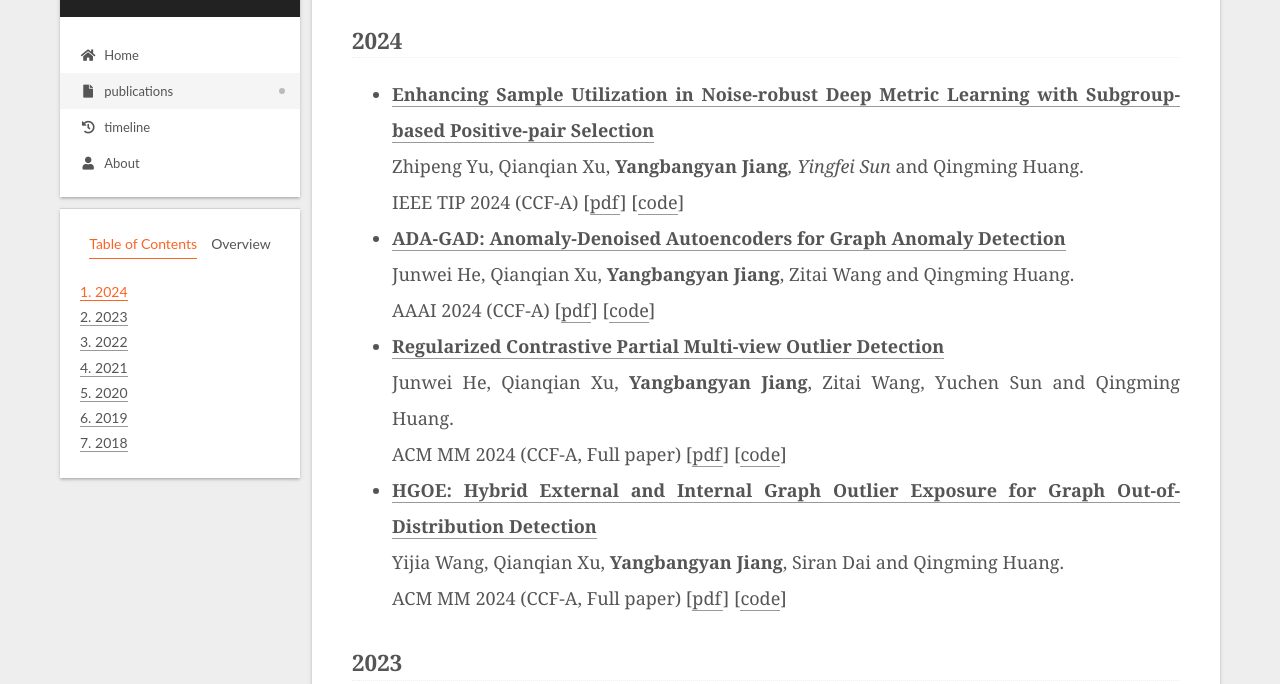
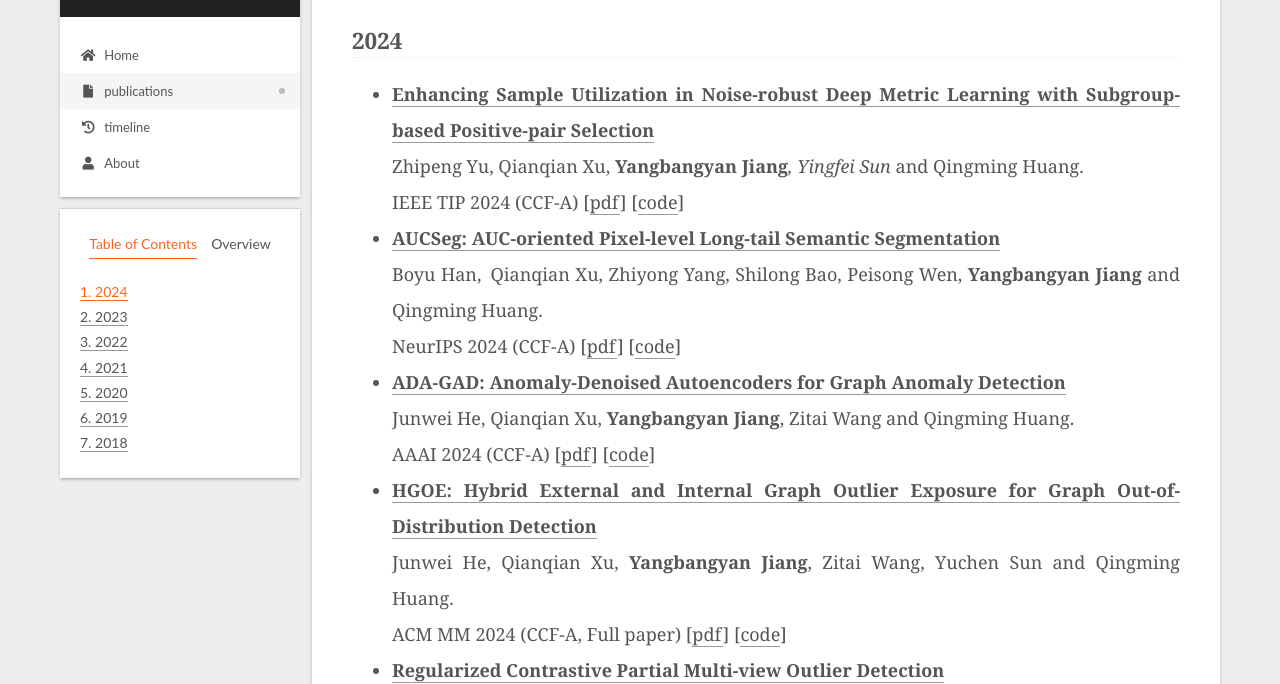
Before and after one commit to jiangyangby/jiangyangby.github.io, a plain HTML site: page publications/index.html in a window 1280 px wide. Shown: the part 130-814 px from the top of the page. Drawn offline with Linux system fonts and the light colour scheme; a web font is replaced by a local one.

Commit message:
Site updated: 2025-08-29 15:20:14

```diff
--- a/css/main.css
+++ b/css/main.css
@@ -1168,7 +1168,7 @@ pre .javascript .function {
 }
 .links-of-author a::before,
 .links-of-author span.exturl::before {
-  background: #4a05ff;
+  background: #a881ff;
   border-radius: 50%;
   content: ' ';
   display: inline-block;
--- a/publications/index.html
+++ b/publications/index.html
@@ -30,7 +30,7 @@
 <meta property="og:description" content="2024 Enhancing Sample Utilization in Noise-robust Deep Metric Learning with Subgroup-based Positive-pair Selection  Zhipeng Yu, Qianqian Xu, Yangbangyan Jiang, Yingfei Sun and Qingming Huang.  IEEE TI">
 <meta property="og:locale" content="en_US">
 <meta property="article:published_time" content="2018-11-20T07:57:49.000Z">
-<meta property="article:modified_time" content="2025-08-29T07:16:29.979Z">
+<meta property="article:modified_time" content="2025-08-29T07:19:52.917Z">
 <meta property="article:author" content="Yangbangyan Jiang">
 <meta name="twitter:card" content="summary">
 
@@ -183,10 +183,11 @@
 
       <div class="post-body">
           <h3 id="2024"><a href="#2024" class="headerlink" title="2024"></a>2024</h3><ul>
-<li><a target="_blank" rel="noopener" href="https://ieeexplore.ieee.org/document/10729738/"><strong>Enhancing Sample Utilization in Noise-robust Deep Metric Learning with Subgroup-based Positive-pair Selection</strong></a><br>  Zhipeng Yu, Qianqian Xu, <strong>Yangbangyan Jiang</strong><em>, Yingfei Sun</em> and Qingming Huang.<br>  IEEE TIP 2024 (CCF-A) [<a target="_blank" rel="noopener" href="https://arxiv.org/html/2501.11063v1">pdf</a>] [<a target="_blank" rel="noopener" href="https://github.com/smuelpeng/SGPS-NoiseFreeDML">code</a>]</li>
+<li><strong><a target="_blank" rel="noopener" href="https://ieeexplore.ieee.org/document/10729738/">Enhancing Sample Utilization in Noise-robust Deep Metric Learning with Subgroup-based Positive-pair Selection</a></strong><br>  Zhipeng Yu, Qianqian Xu, <strong>Yangbangyan Jiang</strong><em>, Yingfei Sun</em> and Qingming Huang.<br>  IEEE TIP 2024 (CCF-A) [<a target="_blank" rel="noopener" href="https://arxiv.org/html/2501.11063v1">pdf</a>] [<a target="_blank" rel="noopener" href="https://github.com/smuelpeng/SGPS-NoiseFreeDML">code</a>]</li>
+<li><strong><a target="_blank" rel="noopener" href="https://proceedings.neurips.cc/paper_files/paper/2024/file/e574db41163e700545ff4114f96b3d7a-Paper-Conference.pdf">AUCSeg: AUC-oriented Pixel-level Long-tail Semantic Segmentation</a></strong><br>  Boyu Han, Qianqian Xu, Zhiyong Yang, Shilong Bao, Peisong Wen, <strong>Yangbangyan Jiang</strong> and Qingming Huang.<br>  NeurIPS 2024 (CCF-A) [<a target="_blank" rel="noopener" href="https://arxiv.org/abs/2409.20398">pdf</a>] [<a target="_blank" rel="noopener" href="https://github.com/boyuh/AUCSeg">code</a>]</li>
 <li><strong><a target="_blank" rel="noopener" href="https://ojs.aaai.org/index.php/AAAI/article/view/28691">ADA-GAD: Anomaly-Denoised Autoencoders for Graph Anomaly Detection</a></strong><br>  Junwei He, Qianqian Xu, <strong>Yangbangyan Jiang</strong>, Zitai Wang and Qingming Huang.<br>  AAAI 2024 (CCF-A) [<a target="_blank" rel="noopener" href="https://arxiv.org/pdf/2312.14535">pdf</a>] [<a target="_blank" rel="noopener" href="https://github.com/jweihe/ADA-GAD">code</a>]</li>
-<li><strong><a target="_blank" rel="noopener" href="https://dl.acm.org/doi/10.1145/3664647.3681125">Regularized Contrastive Partial Multi-view Outlier Detection</a></strong><br>  Junwei He, Qianqian Xu, <strong>Yangbangyan Jiang</strong>, Zitai Wang, Yuchen Sun and Qingming Huang.<br>  ACM MM 2024 (CCF-A, Full paper) [<a target="_blank" rel="noopener" href="http://arxiv.org/abs/2407.21742.pdf">pdf</a>] [<a target="_blank" rel="noopener" href="https://github.com/180400518/RCPMOD">code</a>]</li>
-<li><strong><a target="_blank" rel="noopener" href="https://dl.acm.org/doi/10.1145/3664647.3681118">HGOE: Hybrid External and Internal Graph Outlier Exposure for Graph Out-of-Distribution Detection</a></strong><br>  Yijia Wang, Qianqian Xu, <strong>Yangbangyan Jiang</strong>, Siran Dai and Qingming Huang.<br>  ACM MM 2024 (CCF-A, Full paper) [<a target="_blank" rel="noopener" href="https://arxiv.org/abs/2408.07819.pdf">pdf</a>] [<a target="_blank" rel="noopener" href="https://github.com/jweihe/HGOE">code</a>]</li>
+<li><strong><a target="_blank" rel="noopener" href="https://dl.acm.org/doi/10.1145/3664647.3681118">HGOE: Hybrid External and Internal Graph Outlier Exposure for Graph Out-of-Distribution Detection</a></strong><br>  Junwei He, Qianqian Xu, <strong>Yangbangyan Jiang</strong>, Zitai Wang, Yuchen Sun and Qingming Huang.<br>  ACM MM 2024 (CCF-A, Full paper) [<a target="_blank" rel="noopener" href="http://arxiv.org/abs/2407.21742.pdf">pdf</a>] [<a target="_blank" rel="noopener" href="https://github.com/jweihe/HGOE">code</a>]</li>
+<li><strong><a target="_blank" rel="noopener" href="https://dl.acm.org/doi/10.1145/3664647.3681125">Regularized Contrastive Partial Multi-view Outlier Detection</a></strong><br>  Yijia Wang, Qianqian Xu, <strong>Yangbangyan Jiang</strong>, Siran Dai and Qingming Huang.<br>  ACM MM 2024 (CCF-A, Full paper) [<a target="_blank" rel="noopener" href="https://arxiv.org/abs/2408.07819.pdf">pdf</a>] [<a target="_blank" rel="noopener" href="https://github.com/180400518/RCPMOD">code</a>]</li>
 </ul>
 <h3 id="2023"><a href="#2023" class="headerlink" title="2023"></a>2023</h3><ul>
 <li><strong><a target="_blank" rel="noopener" href="https://ieeexplore.ieee.org/document/10264106">Positive-Unlabeled Learning with Label Distribution Alignment</a></strong><br><strong>Yangbangyan Jiang</strong>, Qianqian Xu, Yunrui Zhao, Zhiyong Yang, Peisong Wen, Xiaochun Cao and Qingming Huang<br>IEEE TPAMI 2023 (CCF-A, Regular paper) [<a target="_blank" rel="noopener" href="https://github.com/jiangyangby/PULDA">code</a>]</li>
```
